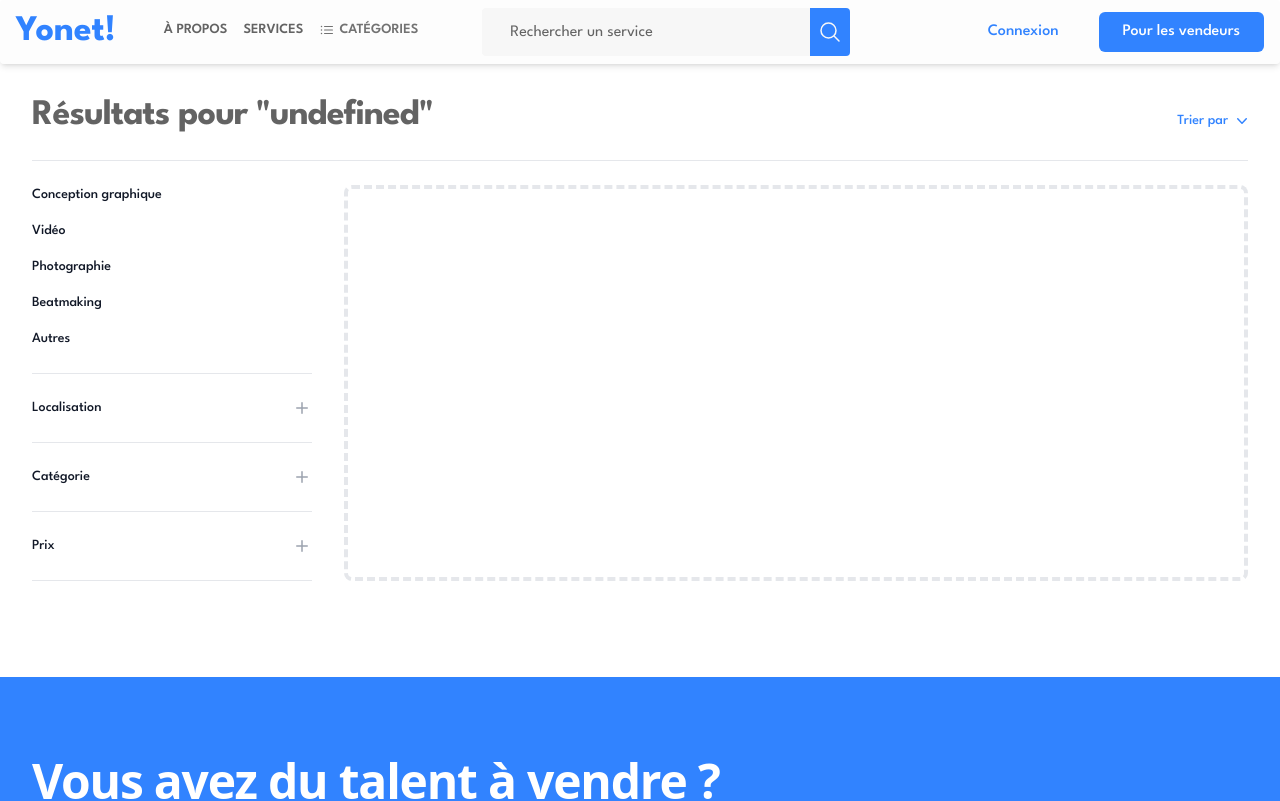
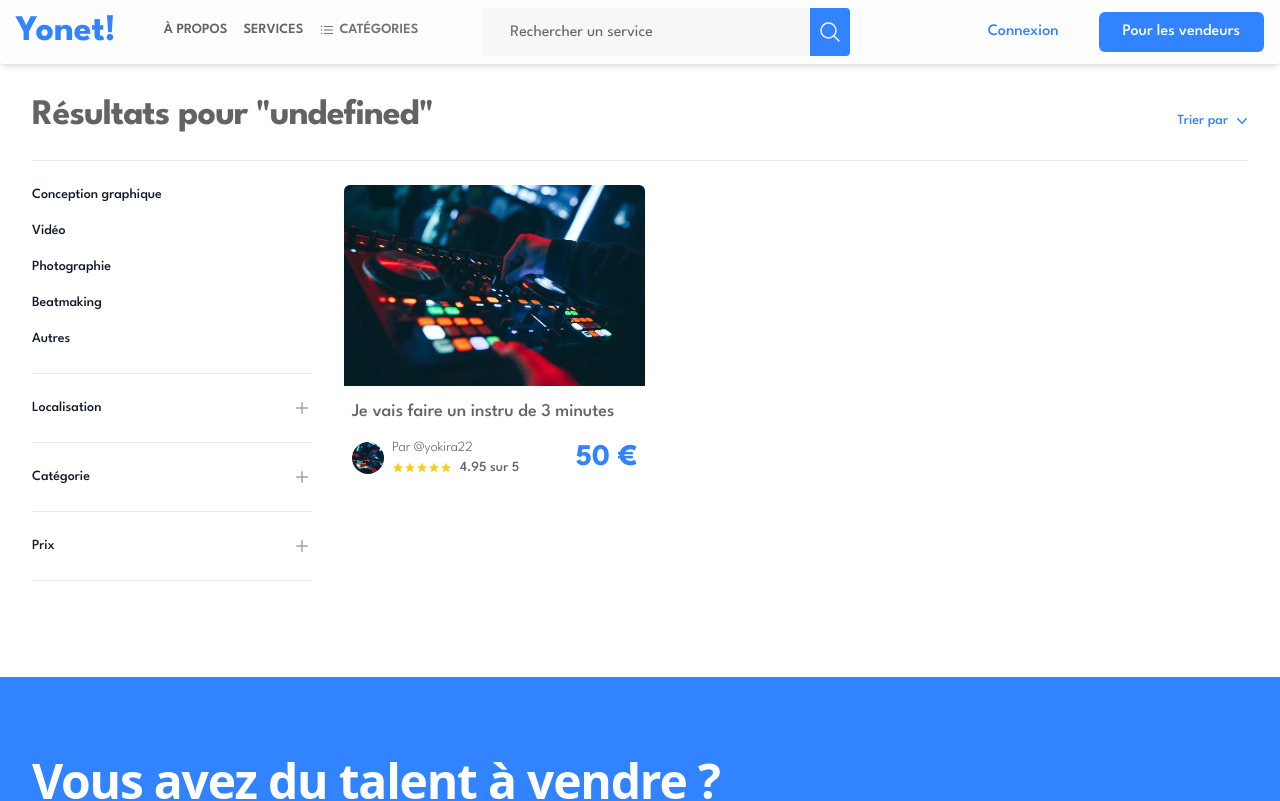
Before and after one commit to KevinArmache/Yonet-Project, a Next.js app: page /rechercher in a window 1280 px wide. Shown: the top 801 px of the page. Built offline with nearby package versions, Linux system fonts and the light colour scheme.

Commit message:
worked on service card component

```diff
--- /dev/null
+++ b/components/Cards/ServiceCard.jsx
@@ -0,0 +1,40 @@
+import Image from 'next/image'
+import React from 'react'
+
+const ServiceCard = ({ service }) => {
+  return (
+    <div className='hover:text-primary ease-in duration-300 text-secondary hover:cursor-pointer hover:bg-light rounded-md'>
+      <Image width={1080} height={720} src="/asset/images/beatmaker.jpg" alt="" className='w-full object-cover rounded-t-md' />
+      <div className='my-3 px-2'>
+        <p className='font-medium text-secondary text-lg'>
+          Je vais faire un instru de 3 minutes
+        </p>
+      </div>
+      <div className='flex items-center justify-between px-2 pb-2'>
+        <div className='flex items-center justify-start space-x-2'>
+          <div className='overflow-hidden'>
+            <Image  width={32} height={32} src="/asset/images/beatmaker.jpg" alt="" className='w-8 h-8 object-cover rounded-full' />
+          </div>
+          <div className='flex flex-col'>
+            <span className='text-sm font-light text-secondary hover:text-primary'>Par @yokira22</span>
+            <div>
+              <div className="flex items-center">
+                <svg aria-hidden="true" className="w-3 h-3 text-yellow-400" fill="currentColor" viewBox="0 0 20 20" xmlns="http://www.w3.org/2000/svg"><title>First star</title><path d="M9.049 2.927c.3-.921 1.603-.921 1.902 0l1.07 3.292a1 1 0 00.95.69h3.462c.969 0 1.371 1.24.588 1.81l-2.8 2.034a1 1 0 00-.364 1.118l1.07 3.292c.3.921-.755 1.688-1.54 1.118l-2.8-2.034a1 1 0 00-1.175 0l-2.8 2.034c-.784.57-1.838-.197-1.539-1.118l1.07-3.292a1 1 0 00-.364-1.118L2.98 8.72c-.783-.57-.38-1.81.588-1.81h3.461a1 1 0 00.951-.69l1.07-3.292z"></path></svg>
+                <svg aria-hidden="true" className="w-3 h-3 text-yellow-400" fill="currentColor" viewBox="0 0 20 20" xmlns="http://www.w3.org/2000/svg"><title>Second star</title><path d="M9.049 2.927c.3-.921 1.603-.921 1.902 0l1.07 3.292a1 1 0 00.95.69h3.462c.969 0 1.371 1.24.588 1.81l-2.8 2.034a1 1 0 00-.364 1.118l1.07 3.292c.3.921-.755 1.688-1.54 1.118l-2.8-2.034a1 1 0 00-1.175 0l-2.8 2.034c-.784.57-1.838-.197-1.539-1.118l1.07-3.292a1 1 0 00-.364-1.118L2.98 8.72c-.783-.57-.38-1.81.588-1.81h3.461a1 1 0 00.951-.69l1.07-3.292z"></path></svg>
+                <svg aria-hidden="true" className="w-3 h-3 text-yellow-400" fill="currentColor" viewBox="0 0 20 20" xmlns="http://www.w3.org/2000/svg"><title>Third star</title><path d="M9.049 2.927c.3-.921 1.603-.921 1.902 0l1.07 3.292a1 1 0 00.95.69h3.462c.969 0 1.371 1.24.588 1.81l-2.8 2.034a1 1 0 00-.364 1.118l1.07 3.292c.3.921-.755 1.688-1.54 1.118l-2.8-2.034a1 1 0 00-1.175 0l-2.8 2.034c-.784.57-1.838-.197-1.539-1.118l1.07-3.292a1 1 0 00-.364-1.118L2.98 8.72c-.783-.57-.38-1.81.588-1.81h3.461a1 1 0 00.951-.69l1.07-3.292z"></path></svg>
+                <svg aria-hidden="true" className="w-3 h-3 text-yellow-400" fill="currentColor" viewBox="0 0 20 20" xmlns="http://www.w3.org/2000/svg"><title>Fourth star</title><path d="M9.049 2.927c.3-.921 1.603-.921 1.902 0l1.07 3.292a1 1 0 00.95.69h3.462c.969 0 1.371 1.24.588 1.81l-2.8 2.034a1 1 0 00-.364 1.118l1.07 3.292c.3.921-.755 1.688-1.54 1.118l-2.8-2.034a1 1 0 00-1.175 0l-2.8 2.034c-.784.57-1.838-.197-1.539-1.118l1.07-3.292a1 1 0 00-.364-1.118L2.98 8.72c-.783-.57-.38-1.81.588-1.81h3.461a1 1 0 00.951-.69l1.07-3.292z"></path></svg>
+                <svg aria-hidden="true" className="w-3 h-3 text-yellow-400" fill="currentColor" viewBox="0 0 20 20" xmlns="http://www.w3.org/2000/svg"><title>Fifth star</title><path d="M9.049 2.927c.3-.921 1.603-.921 1.902 0l1.07 3.292a1 1 0 00.95.69h3.462c.969 0 1.371 1.24.588 1.81l-2.8 2.034a1 1 0 00-.364 1.118l1.07 3.292c.3.921-.755 1.688-1.54 1.118l-2.8-2.034a1 1 0 00-1.175 0l-2.8 2.034c-.784.57-1.838-.197-1.539-1.118l1.07-3.292a1 1 0 00-.364-1.118L2.98 8.72c-.783-.57-.38-1.81.588-1.81h3.461a1 1 0 00.951-.69l1.07-3.292z"></path></svg>
+                <p className="ml-2 text-sm font-medium text-secondary">4.95 sur 5</p>
+              </div>
+            </div>
+          </div>
+        </div>
+        <div>
+          <h1 className='text-primary text-3xl font-bold'>50 €</h1>
+        </div>
+      </div>
+    </div>
+  )
+}
+
+export default ServiceCard
--- a/src/pages/rechercher.jsx
+++ b/src/pages/rechercher.jsx
@@ -1,8 +1,8 @@
 
 import WebsiteLayout from "layouts/WebsiteLayout";
 import Action from "components/HomePageSections/Action";
-import WebsitePageHeader from "components/Headers/WebsitePageHeader";
 import Filter from "components/Headers/Filter";
+import ServiceCard from "components/Cards/ServiceCard";
 
 
 export default function Rechercher() {
@@ -11,9 +11,9 @@ export default function Rechercher() {
       <Filter title="Résultats pour">
         {/* Services grid */}
         <div className="lg:col-span-3">
-          {/* Replace with your content */}
-          <div className="h-96 rounded-lg border-4 border-dashed border-gray-200 lg:h-full" />
-          {/* /End replace */}
+          <div className="grid grid-cols-1 md:grid-cols-2 lg:grid-cols-3">
+            <ServiceCard />
+          </div>
         </div>
       </Filter>
       <Action />
```
